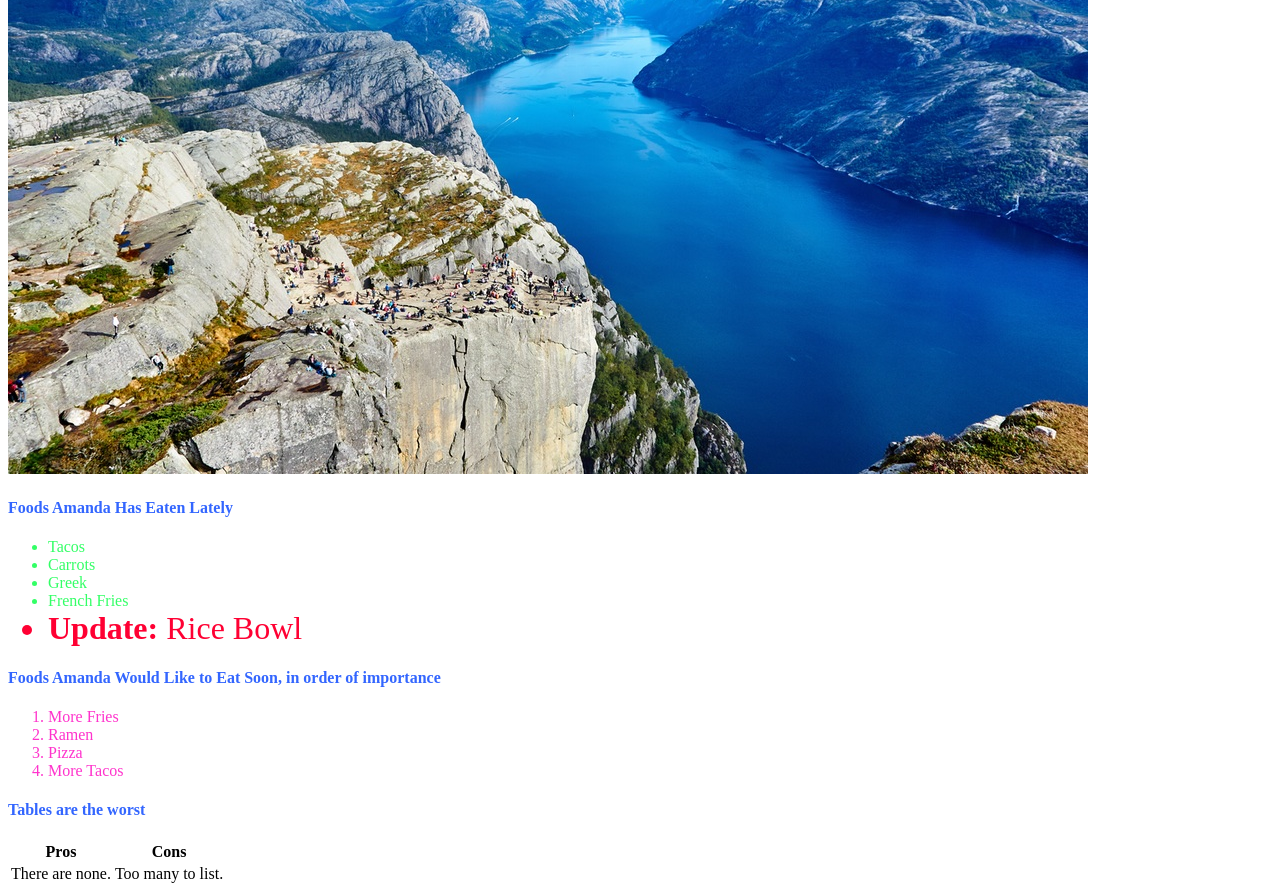
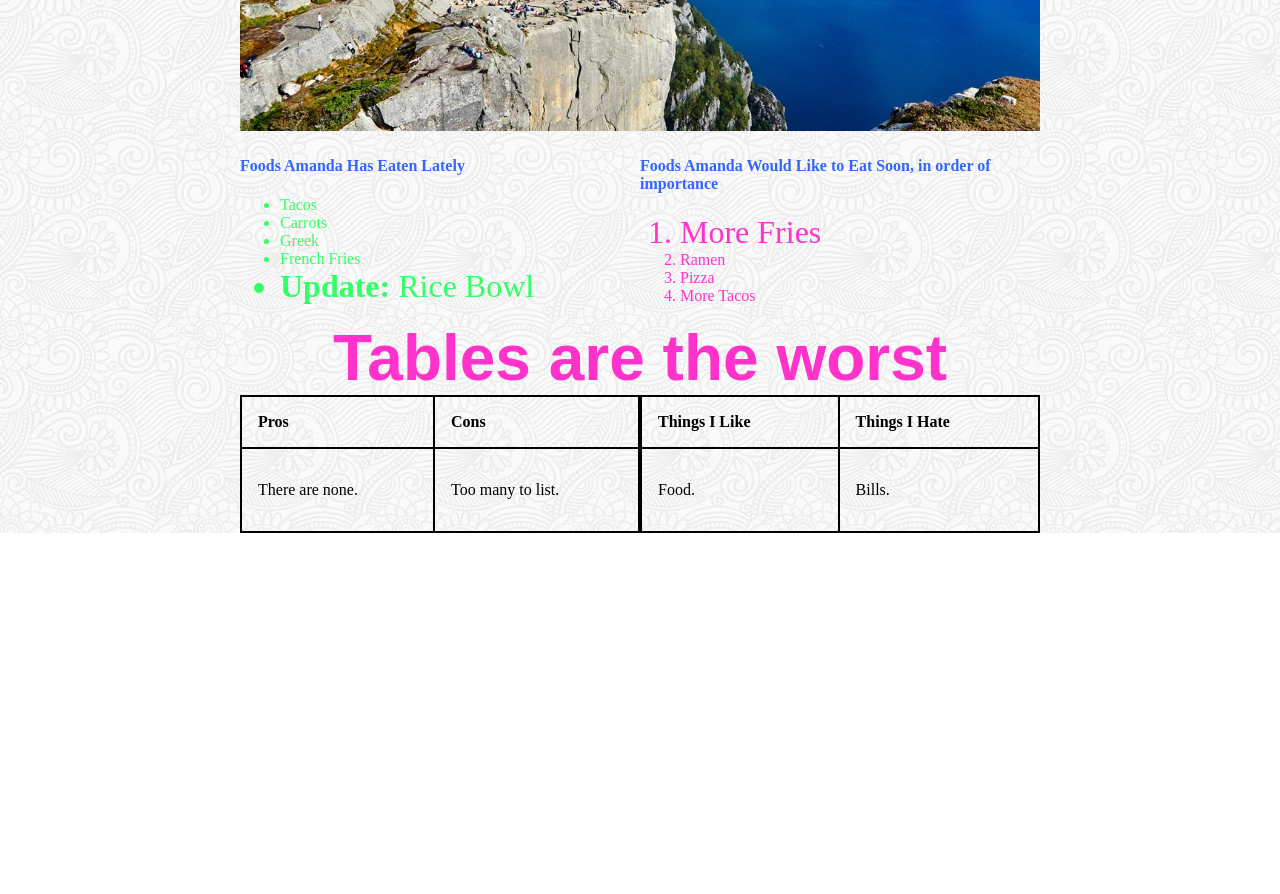
Before and after one commit to amandamustard/amandamustard.github.io, a plain HTML site: page index.html in a window 1280 px wide. Shown: the part 1360-2254 px from the top of the page. After the commit the page ends 1893 px from the top, so only its background shows below. Drawn offline with Linux system fonts and the light colour scheme.

Commit message:
Day 2 of Class

```diff
--- a/index.html
+++ b/index.html
@@ -6,11 +6,11 @@
 	</head>
 
 
-	<body>
-		<h1>All About Amanda</h1>
-			<h2>Where is she from?</h2>
+	<body class="center">
+		<h1><span class="blur">All About Amanda</span></h1>
+			<span class="firstcharacter">W</span><h2>here is she from?</h2>
 				<p>I am from <em>Baltimore, MD.</em></p>
-			<h2>What is her mission?</h2>
+			<span class="firstcharacter">W</span><h2>hat is her mission?</h2>
 				<p>I don't have a mission statement.</p>
 			<h3>Is she sorry about it?</h3>
 				<p><strong>#sorrynotsorry</strong></p>
@@ -22,32 +22,41 @@
 
 		<h1>Today</h1>
 
-			<img src="https://betamore.com/wp-content/uploads/2013/04/logo.png" alt="Betamore Logo"/>
+			<img class="displayed" src="https://betamore.com/wp-content/uploads/2013/04/logo.png" alt="Betamore Logo"/>
 			<p>Amanda is at Betamore.</p>
 
 			<h2>But she'd rather be here.</h2>
-			<img src="images/river.jpeg" alt="River">
+			<img class="center" src="images/river.jpeg" alt="River">
 
+		<div class="float-left">
 		<h4>Foods Amanda Has Eaten Lately</h4>
+			<div class="foodz-gone">
 			<ul>
-				<li class="foodz-gone">Tacos</li>
-				<li class="foodz-gone">Carrots</li>
-				<li class="foodz-gone">Greek</li>
-				<li class="foodz-gone">French Fries</li>
+				<li>Tacos</li>
+				<li>Carrots</li>
+				<li>Greek</li>
+				<li>French Fries</li>
 				<li id="lunch"><strong>Update:</strong> Rice Bowl</li>
 			</ul>
+			</div>
+			</div>
+
+
+		<div class="float-right">
 		<h4>Foods Amanda Would Like to Eat Soon, in order of importance</h4>
+			<div class="foodz-to-come">
 			<ol>
-				<li class="foodz-to-come">More Fries</li>
-				<li class="foodz-to-come">Ramen</li>
-				<li class="foodz-to-come">Pizza</li>
-				<li class="foodz-to-come">More Tacos</li>
+				<li id="lunch">More Fries</li>
+				<li>Ramen</li>
+				<li>Pizza</li>
+				<li>More Tacos</li>
 				<!-- hello -->
 			</ol>
+			</div>
+			</div>
 
-
-		<h4>Tables are the worst</h4>
-		<table>
+		<h1>Tables are the worst</h1>
+		<table class="float-left">
 			<tr>
 				<th>Pros</th>
 				<th>Cons</th>
@@ -59,5 +68,21 @@
 		</table>
 
 
+		<table class="float-right">
+			<tr>
+				<th>Things I Like</th>
+				<th>Things I Hate</th>
+			</tr>
+			<tr>
+				<td>Food.</td>
+				<td>Bills.</td>
+			</tr>
+		</table>
+
+
+
+
+
+
 	</body>
 </html>
--- a/style.css
+++ b/style.css
@@ -1,12 +1,28 @@
+
+body {
+  background-attachment: fixed;
+  background-image: url(images/symphony.png);
+
+}
+
+
+.overlay {
+   background: rgba(70, 72, 82, 0.3)
+}
+
 h1 {
 	color: #ff33cc;
 	font-family: "Arial", sans-serif;
 	font-size: 4em;
+	text-align: center;
+	margin: auto;
+	width: 800px;
 }
 
 p {
 	color: #ffff66;
 	background-color: #33ff66;
+
 }
 
 h2, h4 {
@@ -15,11 +31,9 @@ h2, h4 {
 
 a{
 	color: #33ff66;
+
 }
 
-li {
-	color: #ff0033;
-}
 
 .foodz-to-come {
 	color: 	#ff33cc;
@@ -33,3 +47,69 @@ li {
 #lunch {
 	font-size: 2em
 }
+
+.blur {
+   color: #ff33cc;
+   text-shadow: 0 0 5px rgba(0,0,0,0.5);
+}
+
+.firstcharacter {
+	float: left;
+	color: #ff33cc;;
+	font-size: 4em;
+	line-height: 20px;
+	font-family: Georgia;
+}
+
+td {
+	border: 2px solid #000;
+	padding: 2em 1em 2em 1em;
+	text-align: left;
+}
+
+th {
+	border: 2px solid #000;
+	padding: 1em;
+	text-align: left;
+}
+
+table {
+	border-collapse: collapse;
+}
+
+.cool-button {
+	border: 2px solid #33ff66;
+	border-style: outset;
+	padding: 20px;
+	background-color: #ff33cc;
+	display: block;
+    margin-left: auto;
+    margin-right: auto;
+    text-align: center;
+    font-size: 2em;
+}
+
+
+.center {
+	margin: auto;
+	width: 800px;
+}
+
+img.displayed {
+    display: block;
+    margin-left: auto;
+    margin-right: auto }
+
+.float-left {
+	float: left;
+	width: 50%;
+}
+
+.float-right {
+	float: left;
+	width: 50%;
+}
+
+#clear-float {
+	clear: right
+}
```
Also changed, not shown: images/symphony.png (added), 2 other files.
